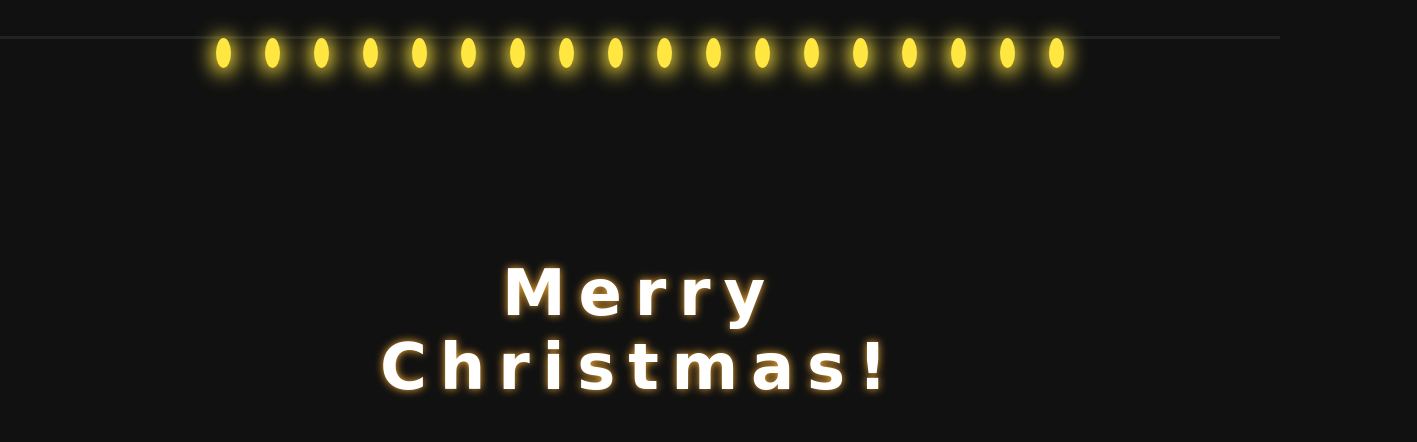
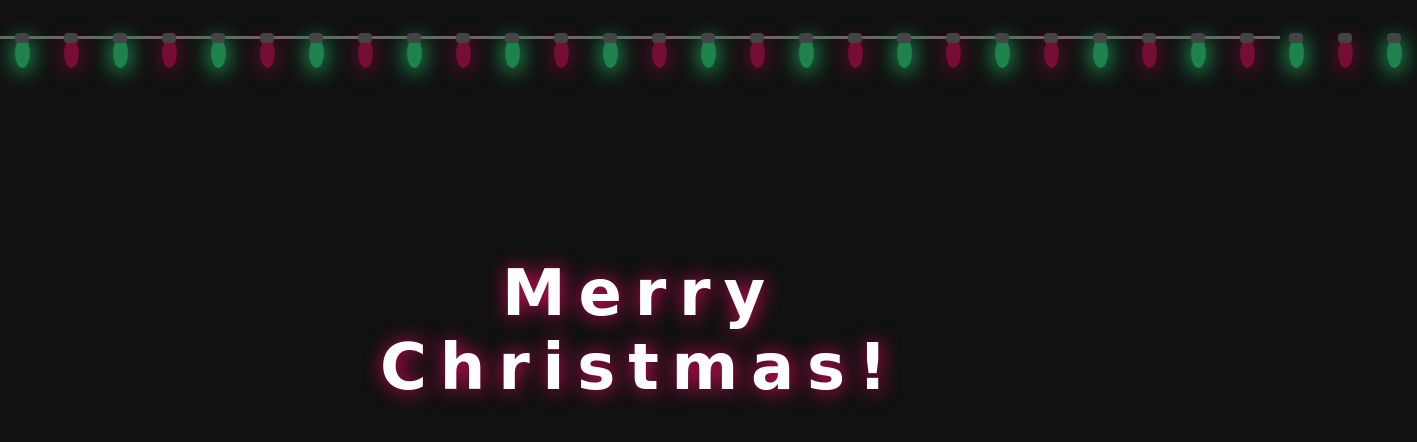
Before and after one commit to barclayd/XmasLights, a plain HTML site: page index.html in a window 1280 px wide. Shown: the whole page, 1417 px wide, since content can reach past the window. Drawn offline with Linux system fonts and the light colour scheme; a web font is replaced by a local one.

Commit message:
Alternate light blubs flashing with constrasting animations

```diff
--- a/index.html
+++ b/index.html
@@ -36,6 +36,17 @@
         <li></li>
         <li></li>
         <li></li>
+        <li></li>
+        <li></li>
+        <li></li>
+        <li></li>
+        <li></li>
+        <li></li>
+        <li></li>
+        <li></li>
+        <li></li>
+        <li></li>
+        <li></li>
     </ul>
     <h2>Merry Christmas!</h2>
 </body>
--- a/styles.css
+++ b/styles.css
@@ -6,7 +6,7 @@ h2 {
     text-align: center;
     letter-spacing: 0.2em;
     font-size: 4em;
-    text-shadow: 0px 0px 8px rgba(245, 171, 53, 1);
+    text-shadow: 1px 1px 20px rgba(219, 10, 91, 1);
 }
 
 body {
@@ -21,7 +21,7 @@ body {
     padding: 0;
     width: 100%;
     top: -80px;
-    border-bottom: 3px solid #222;
+    border-bottom: 3px solid #696969;
     height: 100px;
 }
 
@@ -42,16 +42,48 @@ body {
     animation-fill-mode: both;
 }
 
+#wire li:nth-child(odd) {
+    animation-name: odd-flash;
+    animation-duration: 1s;
+    animation-iteration-count: infinite;
+    animation-fill-mode: both;
+}
+
+#wire li:before {
+    content: "";
+    position: absolute;
+    width: 14px;
+    height: 10px;
+    border-radius: 4px;
+    top: -5px;
+    left: 0px;
+    background-color: #444;
+}
+
 @keyframes even-flash {
+
+    50% {
+        background: rgba(219, 10, 91, 1);
+        box-shadow: 0 2px 20px 4px rgba(219, 10, 91, 1);
+    }
 
     0%,
     100% {
-        background: rgb(255, 230, 65, 1);
-        box-shadow: 0 2px 20px 4px rgba(255, 230, 65, 1);
+        background: rgba(219, 10, 91, 0.5);
+        box-shadow: 0 2px 20px 4px rgba(219, 10, 91, 0.3);
+    }
+}
+
+@keyframes odd-flash {
+
+    0%,
+    100% {
+        background: rgba(30, 130, 76, 1);
+        box-shadow: 0 2px 20px 4px rgba(30, 130, 76, 1)
     }
 
     50% {
-        background: rgb(255, 230, 65, 0.5);
-        box-shadow: 0 2px 20px 4px rgba(255, 230, 65, 0.3);
+        background: rgba(30, 130, 76, 0.5);
+        box-shadow: 0 2px 20px 4px rgba(30, 130, 76, 0.3);
     }
 }
```
